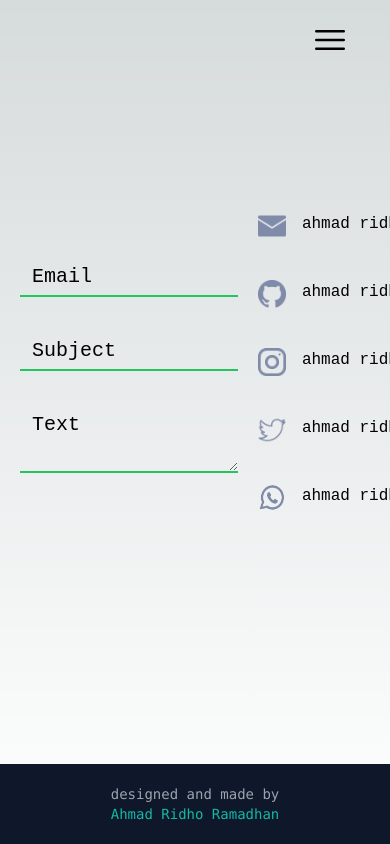
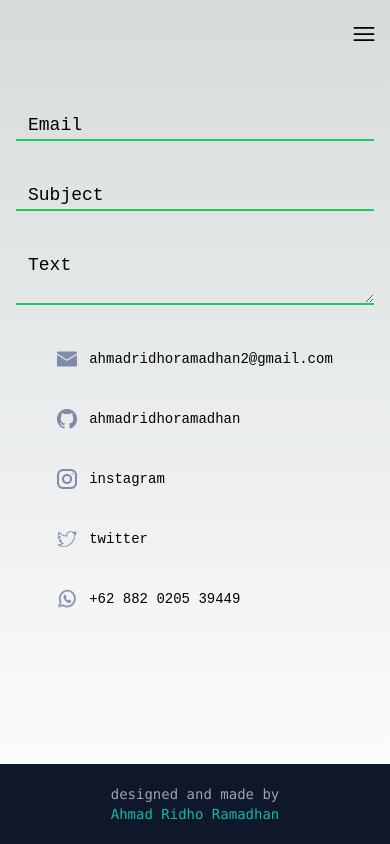
Before and after one commit to ahmadridhoramadhan/ahmadridhoramadhan.github.io, a Next.js app: page /contact in a window 390 px wide. Built offline with nearby package versions, Linux system fonts and the light colour scheme.

Commit message:
responsive design added

```diff
--- a/app/about/page.tsx
+++ b/app/about/page.tsx
@@ -1,5 +1,7 @@
 export default function About() {
     return (
-        <main className="flex-auto">about</main>
+        <main className="flex-auto">
+
+        </main>
     )
 }
--- a/app/contact/page.tsx
+++ b/app/contact/page.tsx
@@ -12,23 +12,16 @@ export default function Contact() {
     const path = usePathname()
     return (
 
-        <main className="flex-auto flex items-center justify-center">
-            <motion.div initial={{ x: -2000 }} animate={{ x: 0 }} transition={{ bounce: 1 }} exit={{ y: -1000 }} key={path} className="flex-auto p-5">
-                <form action="" className="flex flex-col gap-10">
+        <main className="flex-auto flex md:flex-row flex-col items-center justify-center overflow-hidden">
+            <motion.div initial={{ x: -2000 }} animate={{ x: 0 }} transition={{ bounce: 1 }} exit={{ y: -1000 }} key={path} className="md:flex-auto w-full p-4">
+                <form action="" className="flex flex-col gap-10 w-full">
                     <CustomInput name="email" placeholder="Email" type="email" />
                     <CustomInput name="subject" placeholder="Subject" type="subject" />
                     <CustomTextArea name="text" placeholder="Text" />
                 </form>
             </motion.div>
-            <div className="basis-5/12 overflow-hidden flex">
+            <div className="basis-5/12 overflow-hidden flex p-5">
                 <SocialMediaNav className="flex flex-col h-full gap-10 justify-center mb-5" />
-                <motion.div className="flex flex-col gap-11 ml-4 h-full overflow-hidden" initial={{ width: 0 }} animate={{ width: 'auto' }} transition={{ delay: 0.4 }}>
-                    <Link href={''} className="whitespace-nowrap">ahmad ridho ramadhan</Link>
-                    <Link href={''} className="whitespace-nowrap">ahmad ridho ramadhan</Link>
-                    <Link href={''} className="whitespace-nowrap">ahmad ridho ramadhan</Link>
-                    <Link href={''} className="whitespace-nowrap">ahmad ridho ramadhan</Link>
-                    <Link href={''} className="whitespace-nowrap">ahmad ridho ramadhan</Link>
-                </motion.div>
             </div>
         </main>
 
--- a/app/page.tsx
+++ b/app/page.tsx
@@ -3,8 +3,8 @@ import TypeAnimationComponent from "@/components/TypeAnimationComponent"
 export default function Home() {
   return (
     <main className="flex-auto">
-      <div className="min-h-screen flex items-center ml-10 select-none">
-        <div className="text-8xl">
+      <div className="min-h-screen flex items-center lg:ml-10 ml-3 sm:ml-5 select-none">
+        <div className="md:text-7xl text-3xl sm:text-5xl lg:text-8xl">
           <TypeAnimationComponent sequence={["Hai, \n a'm Ahmad Ridho, \n Web Developer"]} />
         </div>
       </div>
--- a/components/inputs/custom.tsx
+++ b/components/inputs/custom.tsx
@@ -1,8 +1,8 @@
 export default function CustomInput({ placeholder, type = "text", name }: { placeholder: string, type?: string, name: string }) {
     return (
         <div className="relative select-none w-full">
-            <input type={type} name={name} id={name} placeholder=" " className="w-full bg-transparent outline-none border-b-2 border-green-500 peer pl-3 pb-1 text-xl" />
-            <label htmlFor={name} className="peer absolute transition-all peer-placeholder-shown:left-3 peer-placeholder-shown:top-0 peer-placeholder-shown:text-xl peer-focus:text-base peer-focus:-left-1 peer-focus:-top-6 -top-6 -left-1 text-base ">{placeholder}</label>
+            <input type={type} name={name} id={name} placeholder=" " className="w-full bg-transparent outline-none border-b-2 border-green-500 peer pl-3 pb-1 md:text-xl" />
+            <label htmlFor={name} className="peer absolute transition-all peer-placeholder-shown:left-3 peer-placeholder-shown:top-0 md:peer-placeholder-shown:text-xl peer-placeholder-shown:text-lg md:peer-focus:text-base peer-focus:text-sm peer-focus:-left-1 peer-focus:-top-6 -top-6 -left-1 md:text-base text-sm ">{placeholder}</label>
         </div>
     )
 }
--- a/components/inputs/customTextArea.tsx
+++ b/components/inputs/customTextArea.tsx
@@ -1,8 +1,8 @@
 export default function CustomTextArea({ name, placeholder }: { name: string, placeholder: string }) {
     return (
         <div className="relative select-none w-full">
-            <textarea name={name} placeholder=" " id={name} className="w-full bg-transparent outline-none border-b-2 border-green-500 peer pl-3 pb-1 text-xl"></textarea>
-            <label htmlFor={name} className="peer absolute transition-all peer-placeholder-shown:left-3 peer-placeholder-shown:top-0 peer-placeholder-shown:text-xl peer-focus:text-base peer-focus:-left-1 peer-focus:-top-6 -top-6 -left-1 text-base">{placeholder}</label>
+            <textarea name={name} placeholder=" " id={name} className="w-full bg-transparent outline-none border-b-2 border-green-500 peer pl-3 pb-1 md:text-xl"></textarea>
+            <label htmlFor={name} className="peer absolute transition-all peer-placeholder-shown:left-3 peer-placeholder-shown:top-0 md:peer-placeholder-shown:text-xl peer-placeholder-shown:text-lg md:peer-focus:text-base peer-focus:text-sm peer-focus:-left-1 peer-focus:-top-6 -top-6 -left-1 md:text-base text-sm">{placeholder}</label>
         </div>
     )
 }
--- a/components/layout/footer.tsx
+++ b/components/layout/footer.tsx
@@ -6,7 +6,7 @@ export default function Footer() {
     const path = usePathname()
     return (
         <footer className="bg-slate-900 p-5 text-center font-mono text-sm text-gray-400 mt-5 select-none z-40">
-            <div className={"relative md:fixed md:top-0 md:bottom-0 flex items-center " + (path == '/about' ? 'md:left-10' : 'md:right-10')}>
+            <div className={"relative md:fixed md:top-0 md:bottom-0 flex items-center justify-center " + (path == '/about' ? 'md:left-10' : 'md:right-10')}>
                 {
                     path == '/contact' ?
                         ''
--- a/components/layout/header.tsx
+++ b/components/layout/header.tsx
@@ -21,21 +21,21 @@ export default function Header() {
     const path = usePathname()
 
     return (
-        <header className={'fixed right-10 top-0 py-5 z-50'}>
+        <header className={'fixed md:right-10 right-3 top-0 py-5 z-50'}>
             <motion.nav className='flex'
                 initial={false}
                 animate={isNavOpen ? 'open' : 'closed'}
             >
 
                 <motion.div className={'flex items-center'} variants={variantsAnimation}>
-                    <div className='flex gap-10 pr-10 w-full justify-end'>
-                        <Link href={'/'} className={'w-7 h-7 hover:scale-110 transition-all hover:text-green-500' + (path == '/' ? ' text-green-500' : '')}><HomeIcon /></Link>
-                        <Link href={'/contact'} className={'w-7 h-7 hover:scale-110 transition-all hover:text-green-500' + (path == '/contact' ? ' text-green-500' : '')}><ChatIcon /></Link>
-                        <Link href={'/about'} className={'w-7 h-7 hover:scale-110 transition-all hover:text-green-500' + (path == '' ? ' text-green-500' : '')}><PersonIcon /></Link>
+                    <div className='flex md:gap-10 gap-5 md:pr-10 pr-5 w-full justify-end'>
+                        <Link href={'/'} className={'md:w-7 md:h-7 w-5 h-5 hover:scale-110 transition-all hover:text-green-500' + (path == '/' ? ' text-green-500' : '')}><HomeIcon /></Link>
+                        <Link href={'/contact'} className={'md:w-7 md:h-7 h-5 w-5 hover:scale-110 transition-all hover:text-green-500' + (path == '/contact' ? ' text-green-500' : '')}><ChatIcon /></Link>
+                        <Link href={'/about'} className={'md:w-7 md:h-7 h-5 w-5 hover:scale-110 transition-all hover:text-green-500' + (path == '/about' ? ' text-green-500' : '')}><PersonIcon /></Link>
                     </div>
                 </motion.div>
 
-                <motion.button className='block w-10 h-10' type='button' onClick={handleNav} whileTap={{ scale: 1.3 }}>
+                <motion.button className='block md:w-10 md:h-10 h-7 w-7' type='button' onClick={handleNav} whileTap={{ scale: 1.3 }}>
                     {isNavOpen ? <CloseIcon /> : <BurgerMenuIcon />}
                 </motion.button>
 
--- a/components/layout/socialMediaNav.tsx
+++ b/components/layout/socialMediaNav.tsx
@@ -2,43 +2,67 @@
 import Image from "next/image"
 import Link from "next/link"
 
-import { motion } from 'framer-motion'
+import { Variants, motion } from 'framer-motion'
+import { usePathname } from "next/navigation"
+
+const variantsAnimation: Variants = {
+    open: {
+        width: 'auto'
+    },
+    closed: {
+        width: 0
+    }
+}
 
 export default function SocialMediaNav({ className }: { className?: string }) {
+    const path = usePathname()
     const socialMediaLogos = [
         {
+            title: 'ahmadridhoramadhan2@gmail.com',
             alt: 'email',
             src: '/social_media_logo/email.png',
-            href: 'mailto:ahmadridhor02@gmail.com'
+            href: 'mailto:ahmadridhoramadhan2@gmail.com'
         },
         {
+            title: 'ahmadridhoramadhan',
             alt: 'github',
             src: '/social_media_logo/github.png',
             href: 'https://github.com/ahmadridhoramadhan'
         },
         {
+            title: 'instagram',
             alt: 'instagram',
             src: '/social_media_logo/instagram.png',
             href: ''
         },
         {
+            title: 'twitter',
             alt: 'twitter',
             src: '/social_media_logo/twitter.png',
             href: 'https://twitter.com/AHMADRIDHORAMA3'
         },
         {
+            title: '+62 882 0205 39449',
             alt: 'whatsapp',
             src: '/social_media_logo/whatsapp.png',
             href: 'https://wa.me/62882020539449'
         },
     ]
+
     return (
         <motion.div layoutId="socialMediaNav" layout="preserve-aspect" className={className}>
             {
                 socialMediaLogos.map((socialMediaLogo, i) => {
                     return (
-                        <Link target="_blank" href={socialMediaLogo.href} className="relative w-7 h-7" key={i}>
-                            <Image alt={socialMediaLogo.alt} src={socialMediaLogo.src} className="" fill />
+                        <Link target="_blank" href={socialMediaLogo.href} className={"flex " + (path == '/contact' ? 'gap-3' : '')} key={i}>
+                            <div className="relative sm:w-7 sm:h-7 h-5 w-5">
+                                <Image alt={socialMediaLogo.alt} src={socialMediaLogo.src} className="" fill />
+                            </div>
+
+                            <motion.p variants={variantsAnimation} animate={path == '/contact' ? 'open' : 'closed'} initial={'closed'} transition={{ delay: 0.5 }} className="whitespace-nowrap overflow-hidden text-sm md:text-base">
+                                {socialMediaLogo.title}
+                            </motion.p>
+
                         </Link>
                     )
                 })
```
